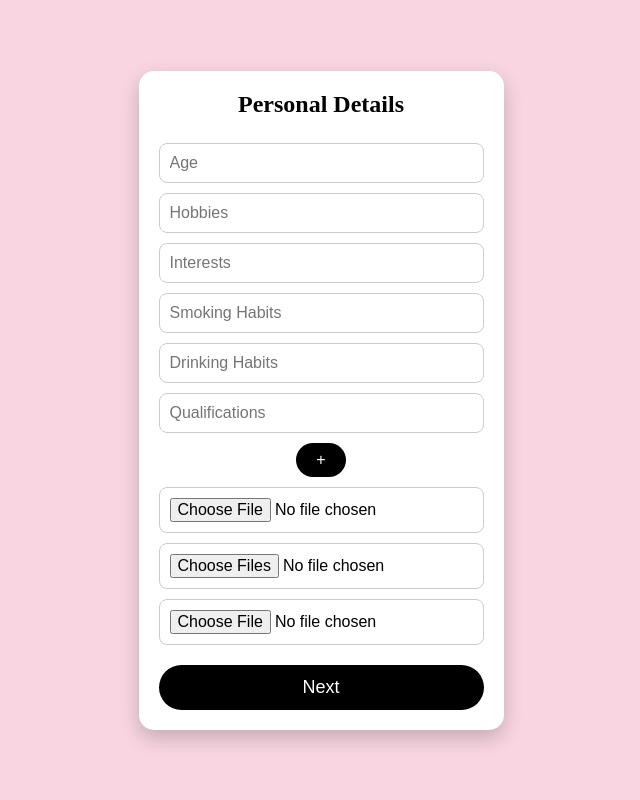
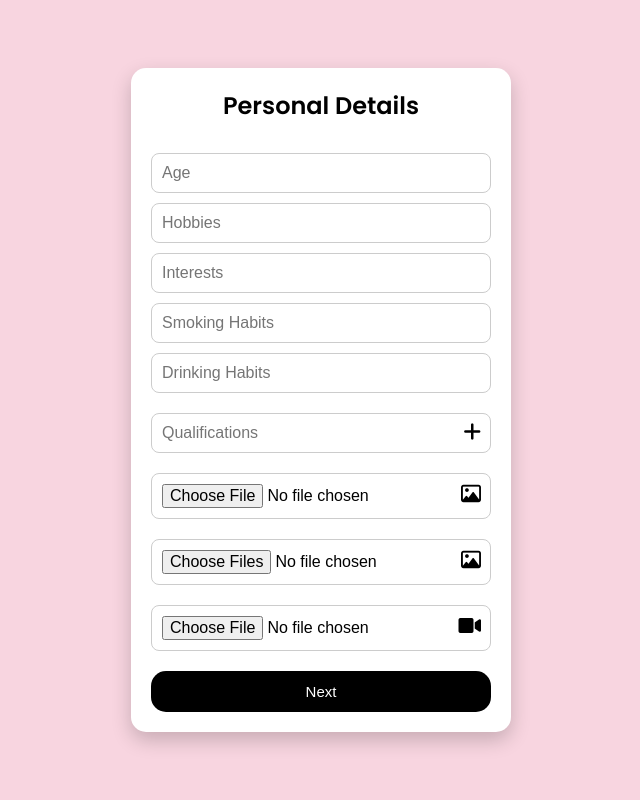
Before and after one commit to arshak-p/pro_dating, a Django app: page /personaldetails/ in a window 1280 px wide. Shown: the whole page, without its empty margins (319-959 px from the left). Run offline with Django 5.2, Linux system fonts and the light colour scheme.

Commit message:
ui updated 2

```diff
--- a/home/templates/sign_up/personal_details.html
+++ b/home/templates/sign_up/personal_details.html
@@ -4,6 +4,8 @@
     <meta charset="UTF-8">
     <meta name="viewport" content="width=device-width, initial-scale=1.0">
     <title>Personal Details Form</title>
+    <link href="https://fonts.googleapis.com/css2?family=Poppins:wght@400;600&display=swap" rel="stylesheet">
+    <link rel="stylesheet" href="https://cdnjs.cloudflare.com/ajax/libs/font-awesome/6.0.0-beta3/css/all.min.css"> <!-- Font Awesome -->
     <style>
         * {
             margin: 0;
@@ -11,116 +13,111 @@
             box-sizing: border-box;
         }
 
-        /* Body and container settings */
         body, html {
             height: 100%;
             display: flex;
             justify-content: center;
             align-items: center;
             background-color: #f8d5e0;
+            font-family: 'Poppins', sans-serif;
         }
 
         .container {
-            max-width: 400px; /* Reduced width */
-            padding: 20px; /* Reduced padding */
+            max-width: 380px;
+            width: 100%;
+            padding: 20px;
             background-color: white;
             border-radius: 15px;
-            box-shadow: 0px 8px 20px rgba(0, 0, 0, 0.2); /* Enhanced shadow for depth */
+            box-shadow: 0px 8px 20px rgba(0, 0, 0, 0.2);
         }
 
         h2 {
             text-align: center;
-            margin-bottom: 15px; /* Reduced margin */
+            margin-bottom: 20px;
             font-size: 24px;
         }
 
-        /* Form styles */
         form {
             display: flex;
             flex-direction: column;
         }
 
-        label {
-            margin-top: 10px;
-            font-weight: bold;
-        }
-
         input[type="text"],
         input[type="file"] {
-            padding: 10px; /* Reduced padding for inputs */
+            padding: 10px;
             margin-top: 10px;
             border: 1px solid #ccc;
             border-radius: 8px;
             font-size: 16px;
         }
 
-        .add-btn {
-            background-color: black;
-            color: #fff;
-            border: none;
-            padding: 8px 12px; /* Reduced padding */
-            margin-top: 10px;
-            border-radius: 25px;
-            cursor: pointer;
-            font-size: 16px;
-            width: 50px;
-            align-self: center;
-            transition: background-color 0.3s ease;
-        }
-
-        .add-btn:hover {
-            background-color: #333;
-        }
-
         .next-btn {
             background-color: black;
             color: #fff;
             border: none;
-            padding: 12px 18px; /* Reduced padding */
+            border-radius: 15px;
+            cursor: pointer;
+            font-size: 15px;
+            padding: 12px 20px;
             margin-top: 20px;
-            border-radius: 25px;
-            cursor: pointer;
-            font-size: 18px;
+            width: 100%;
             transition: background-color 0.3s ease;
-            width: 100%;
         }
 
         .next-btn:hover {
             background-color: #333;
         }
 
+        .input-container {
+            position: relative;
+            margin-top: 10px;
+        }
+
+        .input-container input {
+            padding-right: 40px; /* Space for icon */
+            border: 1px solid #ccc;
+            border-radius: 8px;
+            font-size: 16px;
+            width: 100%;
+        }
+
+        .input-container .fa-plus {
+            position: absolute;
+            right: 10px; /* Positioning icon */
+            top: 57%;
+            transform: translateY(-50%);
+            font-size: 20px;
+            color: #000;
+            cursor: pointer;
+        }
+
+        {% comment %} \\\\\\\\\\\\\\\\\\\\\\\\\\\\\\\\\\\\\\ {% endcomment %}
         .file-input-with-icon {
             position: relative;
+            margin-top: 10px;
         }
 
         .file-input-with-icon input[type="file"] {
-            padding-right: 40px;
-            padding-left: 40px;
+            padding-right: 40px; /* Space for icon */
+            border: 1px solid #ccc;
+            border-radius: 8px;
+            font-size: 16px;
+            width: 100%;
         }
 
-        .file-input-with-icon::before {
-            content: 'Upload';
+        .file-input-with-icon i {
             position: absolute;
-            left: 15px;
-            top: 50%;
+            right: 10px; /* Adjust based on icon size and padding */
+            top: 55%;
             transform: translateY(-50%);
-            color: #888;
-            font-size: 16px;
-            pointer-events: none;
+            font-size: 20px; /* Adjust based on icon size */
+            color: #000;
         }
+        {% comment %} video {% endcomment %}
 
-        .file-input-with-icon::after {
-            content: '';
-            position: absolute;
-            right: 15px;
-            top: 50%;
-            transform: translateY(-50%);
-            width: 24px;
-            height: 24px;
-            background-image: url('path/to/gallery-icon.png');
-            background-size: cover;
-            pointer-events: none;
-        }
+
+
+
     </style>
 </head>
 <body>
@@ -132,11 +129,23 @@
             <input type="text" id="interests" name="interests" placeholder="Interests">
             <input type="text" id="smoking" name="smoking" placeholder="Smoking Habits">
             <input type="text" id="drinking" name="drinking" placeholder="Drinking Habits">
-            <input type="text" id="qualifications" name="qualifications" placeholder="Qualifications">
-            <button type="button" class="add-btn">+</button>
-            <input type="file" id="profile-pic" name="profile-pic" placeholder="Profile Pic">
-            <input type="file" id="images" name="images" multiple placeholder="Add More Images">
-            <input type="file" id="short-reel" name="short-reel" placeholder="Short Reel">
+            <div class="input-container">
+                <input type="text" id="qualifications" name="qualifications" placeholder="Qualifications">
+                <i class="fa-solid fa-plus"></i>
+            </div>
+
+            <div class="file-input-with-icon">
+                <input type="file" id="profile-pic" name="profile-pic">
+                <i class="fa-regular fa-image"></i>
+            </div>
+            <div class="file-input-with-icon">
+                <input type="file" id="images" name="images" multiple>
+                <i class="fa-regular fa-image"></i>
+            </div>
+            <div class="file-input-with-icon">
+                <input type="file" id="short-reel" name="short-reel">
+                <i class="fa-solid fa-video"></i>
+            </div>
             <button type="submit" class="next-btn">Next</button>
         </form>
     </div>
```
Also changed, not shown: home/templates/sign_up/job_details.html (+33 -41 lines), home/templates/sign_up/job_status.html (+28 -12 lines).
